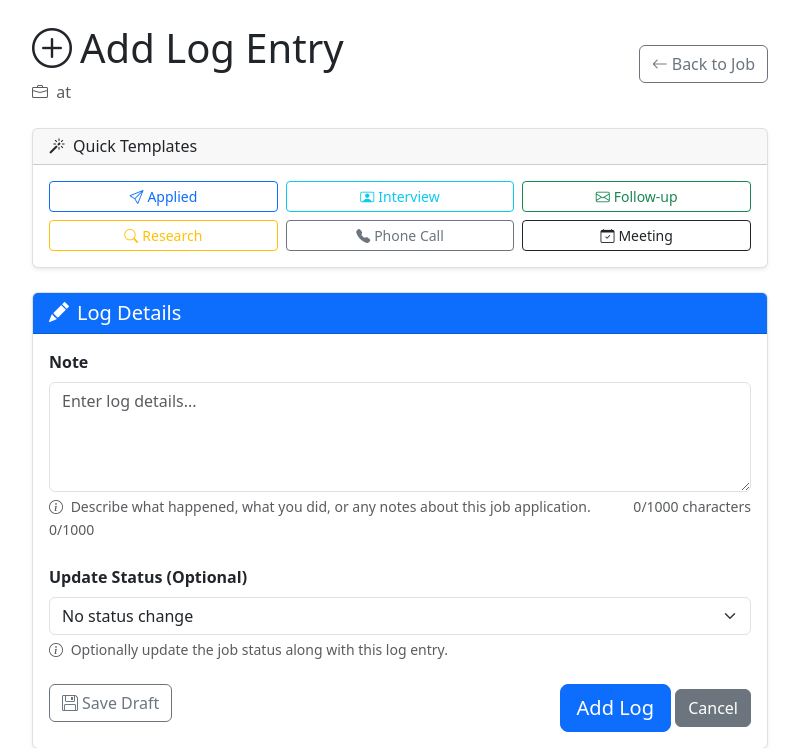
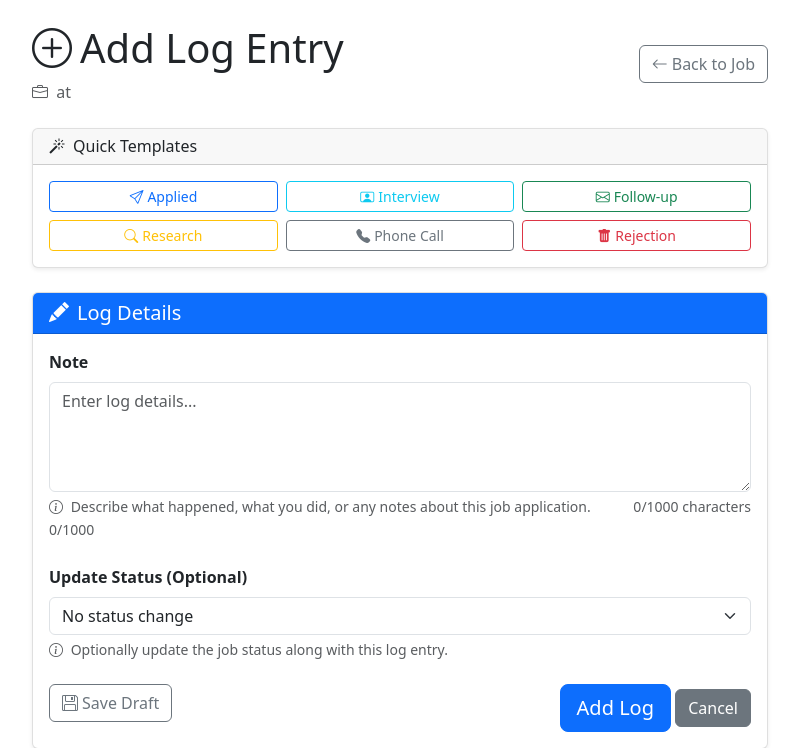
Before and after one commit to Hugo300/JobApp_v2, a Flask app: template templates/jobs/add_log.html in a window 1280 px wide. Shown: the part 61-809 px from the top of the page, without its empty margins (240-1039 px from the left). Run offline with Flask 3, Linux system fonts and the light colour scheme; the template is opened without the code that fills it: values that come from a table or form of the project are taken from there, others are empty; some libraries are stand-ins or nearby versions.

```diff
--- a/templates/jobs/add_log.html
+++ b/templates/jobs/add_log.html
@@ -52,8 +52,8 @@
                         </button>
                     </div>
                     <div class="col-md-4">
-                        <button type="button" class="btn btn-outline-dark btn-sm w-100" onclick="insertTemplate('meeting')">
-                            <i class="bi bi-calendar-check me-1"></i>Meeting
+                        <button type="button" class="btn btn-outline-danger btn-sm w-100" onclick="insertTemplate('rejection')">
+                            <i class="bi bi-trash-fill me-1"></i>Rejection
                         </button>
                     </div>
                 </div>
@@ -202,7 +202,8 @@ const templates = {
     followup: "Sent follow-up email to [contact person] regarding application status. [Add any response received or next planned follow-up].",
     research: "Researched company background, recent news, and key personnel. [Add specific findings that could be useful for interview preparation].",
     call: "Phone call with [contact person/recruiter]. Discussed [topics]. Next steps: [action items].",
-    meeting: "Meeting/call scheduled for [date/time] with [person/team]. Purpose: [interview/discussion topic]. Preparation needed: [items]."
+    meeting: "Meeting/call scheduled for [date/time] with [person/team]. Purpose: [interview/discussion topic]. Preparation needed: [items].",
+    rejection: "Received email about rejection of the application. [given reason??]."
 };
 
 function insertTemplate(templateType) {
```
